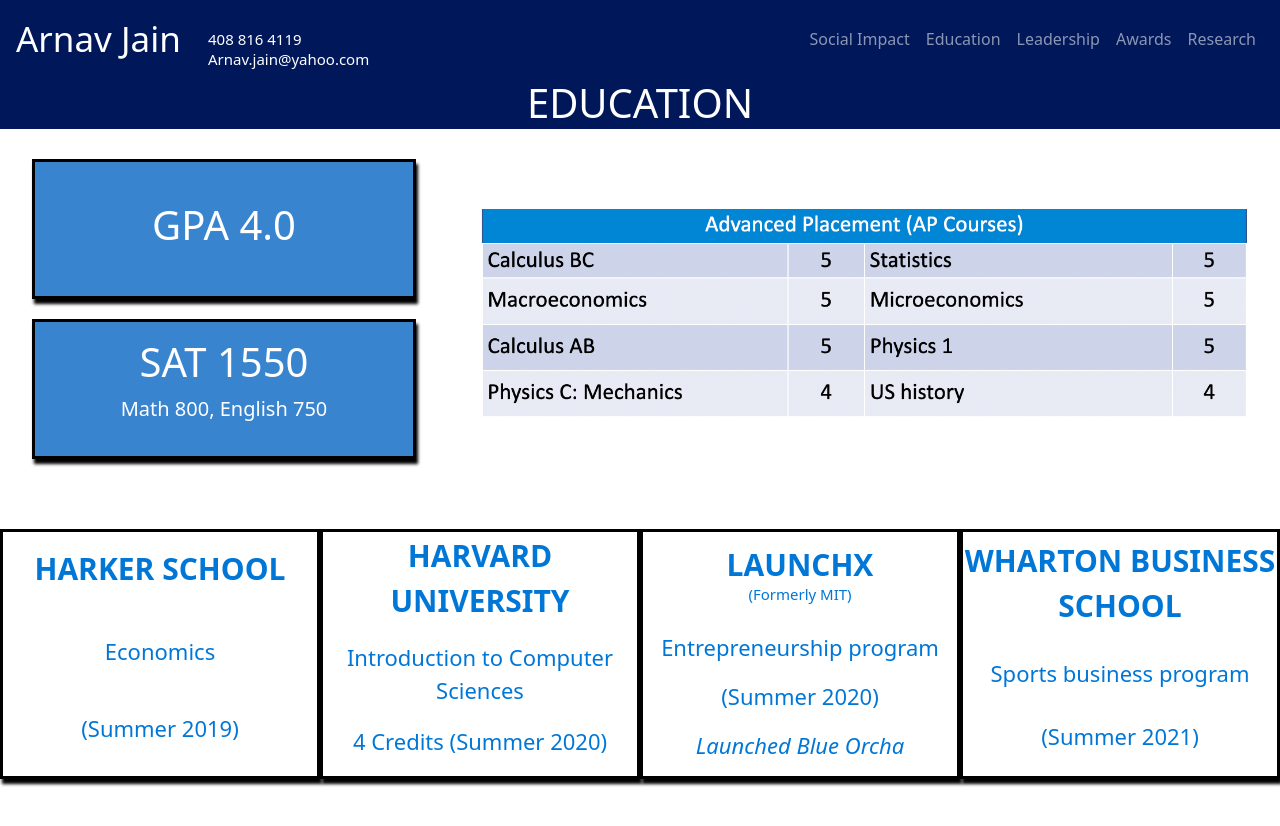
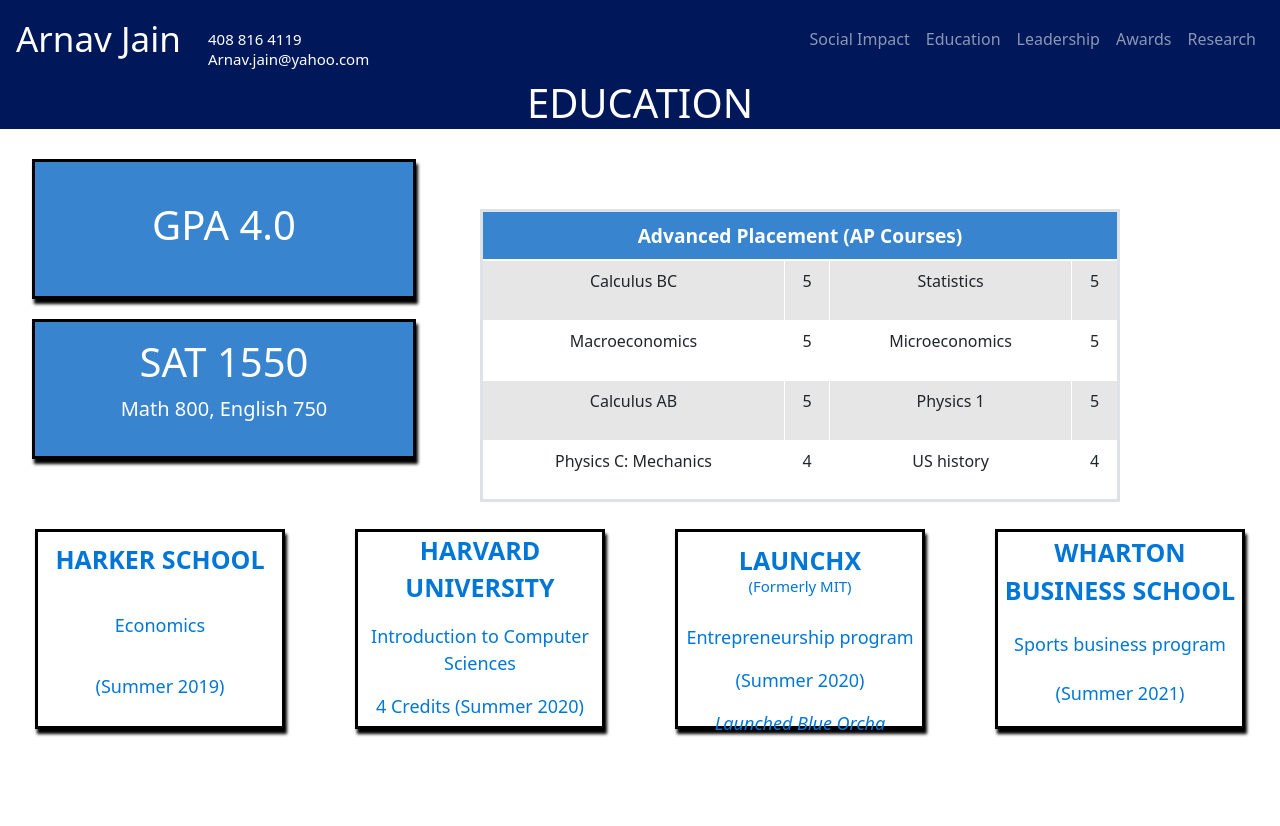
Before and after one commit to rbalonek/arnav-portfolio, a React (Create React App) app: page /education in a window 1280 px wide. Shown: the top 826 px of the page. Built offline with nearby package versions, Linux system fonts and the light colour scheme.

Commit message:
Adjustments

```diff
--- a/src/components/New Components/AcademicAndSummer/AcademicAndSummer.css
+++ b/src/components/New Components/AcademicAndSummer/AcademicAndSummer.css
@@ -1,5 +1,15 @@
 .academic-summer__container {
-  height: 900px;
+  /* height: 900px; */
+  /* height: fit-content;
+  padding-bottom: 20px; */
+  padding-bottom: 250px;
+}
+.new-academic-table-holder {
+  /* position: absolute;
+  top: 0%;
+  right: 20%; */
+  /* position: relative;
+  left: 5%; */
 }
 .academic-summer__banner {
   /* background-color: #4834d4;
@@ -86,7 +96,6 @@
   color: #0077d7;
   height: 250px;
   width: 350px;
-
   text-align: center;
   display: flex;
   flex-direction: column;
@@ -112,14 +121,61 @@
     display: flex;
     justify-content: space-around;
     /* background-color: red; */
-    height: 150px;
+    /* height: 150px; */
     position: relative;
     top: 100px;
   }
   .academic-summer__container {
-    height: 750px;
+    /* height: 750px; */
+  }
+  .academic-summer__bottom__box {
+    background-color: white;
+    color: #0077d7;
+    height: 200px;
+    width: 260px;
+
+    text-align: center;
+    display: flex;
+    flex-direction: column;
+    justify-content: space-around;
+    border: solid black;
+    border-width: medium;
+    box-shadow: 2px 5px 3px 0px #000;
+  }
+  .academic-summer__bottom__box-title {
+    font-size: 20px;
+    position: relative;
+    font-weight: 800;
+  }
+  .academic-summer__bottom__box-text {
+    font-size: 15px;
   }
 }
+
+@media (max-width: 1420px) {
+  .academic-summer__bottom__box {
+    background-color: white;
+    color: #0077d7;
+    height: 200px;
+    width: 250px;
+    text-align: center;
+    display: flex;
+    flex-direction: column;
+    justify-content: space-around;
+    border: solid black;
+    border-width: medium;
+    box-shadow: 2px 5px 3px 0px #000;
+  }
+  .academic-summer__bottom__box-title {
+    font-size: 25px;
+    position: relative;
+    font-weight: 800;
+  }
+  .academic-summer__bottom__box-text {
+    font-size: 18px;
+  }
+}
+
 @media (max-width: 1200px) {
   .academic-summer__bottom__container {
     flex-wrap: wrap;
@@ -130,13 +186,12 @@
     margin: 10px;
   }
   .academic-summer__container {
-    margin-bottom: 250px;
   }
 }
 
 @media (max-width: 768px) {
   .academic-summer__container {
-    height: 1300px;
+    /* height: 1300px; */
   }
   .academic-summer__top__right__container {
     display: flex;
@@ -144,7 +199,7 @@
     align-items: center;
   }
   .academic-img-graph {
-    width: 80vw;
+    /* width: 80vw; */
   }
 
   .academic-summer__top__container {
@@ -163,6 +218,7 @@
     height: 100px;
     width: 200px;
     padding: 10px;
+    margin-bottom: 20px;
   }
   .academic-summer__title {
     font-size: 30px;
@@ -171,7 +227,7 @@
     font-size: 15px;
   }
   .academic-summer__top__right__container {
-    top: 0;
+    /* top: 0px; */
   }
   .academic-summer__bottom__box {
     background-color: white;
@@ -186,6 +242,9 @@
     border: solid black;
     border-width: medium;
     box-shadow: 2px 5px 3px 0px #000;
+    position: relative;
+    top: 100px;
+    margin-bottom: 20px;
   }
   .academic-summer__bottom__box-title {
     font-size: 25px;
@@ -194,11 +253,14 @@
   .academic-summer__bottom__box-text {
     font-size: 15px;
   }
+  .academic-summer__bottom__container {
+    margin-bottom: 20px;
+  }
 }
 
 @media (max-width: 600px) {
   .academic-summer__container {
-    height: 1500px;
+    /* height: 1500px; */
   }
   .academic-summer__bottom__box {
     margin-bottom: 10px;
@@ -221,14 +283,13 @@
 }
 
 @media (max-height: 730px) {
-  .academic-summer__bottom__container {
+  /* .academic-summer__bottom__container {
     display: flex;
     justify-content: space-around;
-    /* background-color: red; */
     height: 150px;
     position: relative;
     top: 40px;
-  }
+  } */
 }
 @media (max-height: 575px) {
   /* .academic-summer__bottom__container {
@@ -238,7 +299,7 @@
     position: relative;
     top: 40px;
   } */
-  .academic-summer__bottom__box {
+  /* .academic-summer__bottom__box {
     background-color: #0077d7;
     color: white;
     height: 150px;
@@ -256,5 +317,5 @@
   }
   .academic-summer__bottom__box-title {
     font-size: small;
-  }
+  } */
 }
--- a/src/components/New Components/AcademicAndSummer/AcademicAndSummer.jsx
+++ b/src/components/New Components/AcademicAndSummer/AcademicAndSummer.jsx
@@ -2,7 +2,8 @@
 import "./AcademicAndSummer.css";
 // import AcademicTable from "./AcademicTable/AcademicTable";
 
-import AcademicImg from "../../../assets/EducationGrid/EdGrid.png";
+// import AcademicImg from "../../../assets/EducationGrid/EdGrid.png";
+import NewAcademicTable from "./NewAcademicTable/NewAcademicTable";
 
 export default function AcademicAndSummer() {
   return (
@@ -23,11 +24,9 @@
         </div>
 
         <div className="academic-summer__top__right__container">
-          <img
-            className="academic-img-graph"
-            src={AcademicImg}
-            alt="academic-grid"
-          />
+          <div className="new-academic-table-holder">
+            <NewAcademicTable />
+          </div>
         </div>
       </div>
 
--- /dev/null
+++ b/src/components/New Components/AcademicAndSummer/NewAcademicTable/NewAcademicTable.css
@@ -0,0 +1,27 @@
+.new-academic-table__container {
+  /* width: 800px; */
+  width: 50vw;
+}
+.table-title {
+  height: 50px;
+  font-size: larger;
+  text-align: center;
+  background-color: #3984cf;
+  color: white;
+  /* display: flex;
+  justify-content: center; */
+  /* font-family: Calibri; */
+}
+td {
+  border: white solid 1px !important;
+  height: 60px;
+}
+.the-table {
+  border: black solid 3px;
+}
+
+@media (max-width: 540px) {
+  .new-academic-table__container {
+    width: 300px;
+  }
+}
--- /dev/null
+++ b/src/components/New Components/AcademicAndSummer/NewAcademicTable/NewAcademicTable.jsx
@@ -0,0 +1,45 @@
+import React from "react";
+import "./NewAcademicTable.css";
+import Table from "react-bootstrap/Table";
+
+export default function NewAcademicTable() {
+  return (
+    <div className="new-academic-table__container">
+      <Table className="the-table" striped bordered>
+        <thead className="table-title">
+          <tr>
+            <th td colSpan="4">
+              Advanced Placement (AP Courses)
+            </th>
+          </tr>
+        </thead>
+        <tbody>
+          <tr>
+            <td colSpan="1">Calculus BC</td>
+            <td colSpan="1">5</td>
+            <td colSpan="1">Statistics</td>
+            <td colSpan="1">5</td>
+          </tr>
+          <tr>
+            <td colSpan="1">Macroeconomics</td>
+            <td colSpan="1">5</td>
+            <td colSpan="1">Microeconomics</td>
+            <td colSpan="1">5</td>
+          </tr>
+          <tr>
+            <td colSpan="1">Calculus AB</td>
+            <td colSpan="1">5</td>
+            <td colSpan="1">Physics 1</td>
+            <td colSpan="1">5</td>
+          </tr>
+          <tr>
+            <td colSpan="1">Physics C: Mechanics</td>
+            <td colSpan="1">4</td>
+            <td colSpan="1">US history</td>
+            <td colSpan="1">4</td>
+          </tr>
+        </tbody>
+      </Table>
+    </div>
+  );
+}
--- a/src/components/New Components/Landing/Landing.css
+++ b/src/components/New Components/Landing/Landing.css
@@ -8,10 +8,12 @@
   position: absolute;
   left: 90%;
   margin-left: -3px;
-  top: 22%;
+  top: 25%;
 }
 .landing__image {
-  height: 80vh;
+  /* height: 80vh; */
+  width: 500px;
+  max-height: 600px;
   position: relative;
   border: solid;
   box-shadow: -3px 5px 3px 0 #0c0c0c;
@@ -284,9 +286,6 @@
 @media (max-width: 350px) {
 }
 
-@media (max-height: 520px) {
-}
-
 @media not all and (min-resolution: 0.001dpcm) {
   @supports (-webkit-appearance: none) and (stroke-color: transparent) {
     @media (max-width: 1122px) {
--- a/src/components/New Components/Leadership/LeadershipOutside/LeadershipOutside.css
+++ b/src/components/New Components/Leadership/LeadershipOutside/LeadershipOutside.css
@@ -4,7 +4,6 @@
   flex-wrap: wrap;
   justify-content: space-around;
   text-align: center;
-  justify-content: space-around;
 }
 .leadership-outside-nav-anchor {
   position: relative;
@@ -125,6 +124,12 @@
   }
 } */
 
+@media (max-width: 1200px) {
+  .leadership-outside__container {
+    justify-content: center;
+  }
+}
+
 @media (max-width: 675px) {
   .leadership-outside__box {
     height: 500px;
--- a/src/components/New Components/SocialImpact/SocialImpactFooter/SocialImpactFooter.css
+++ b/src/components/New Components/SocialImpact/SocialImpactFooter/SocialImpactFooter.css
@@ -3,58 +3,67 @@
   justify-content: space-around;
 }
 .social-impact-footer__text {
-  margin-left: 30px;
-  margin-right: 30px;
+  /* margin-left: 30px;
+  margin-right: 30px; */
   text-align: center;
   color: white;
-  padding-top: 10px;
-  height: 210px;
+  padding: 10px;
+  height: 120px;
+  width: 300px;
   background-color: #0086dc;
   box-shadow: 2px 5px 3px 0 #0c0c0c;
-  padding: 10px;
+  /* padding: 10px; */
   display: flex;
-  justify-content: center;
+  justify-content: space-between;
   align-items: center;
-  font-size: 28px;
-  width: 400px;
+  font-size: 15px;
 }
 
 @media (max-width: 1600px) {
   .social-impact-footer__text {
-    margin-left: 30px;
+    /* margin-left: 30px;
     margin-right: 30px;
     text-align: center;
     color: white;
     padding-top: 10px;
-    /* height: 110px; */
     background-color: #0086dc;
     box-shadow: 2px 5px 3px 0 #0c0c0c;
     padding: 10px;
     display: flex;
     justify-content: center;
     align-items: center;
-    font-size: 22px;
+    font-size: 22px; */
   }
 }
 
-@media (max-width: 1220px) {
+@media (max-width: 1250px) {
   .social-impact-footer__text {
-    padding-left: 20px;
-    padding-right: 20px;
     text-align: center;
     color: white;
-    padding-top: 10px;
-    font-size: 20px;
+    padding: 10px;
+    height: 150px;
+    width: 200px;
+    background-color: #0086dc;
+    box-shadow: 2px 5px 3px 0 #0c0c0c;
+    display: flex;
+    justify-content: space-between;
+    align-items: center;
+    font-size: 12px;
   }
 }
 
-@media (max-width: 990px) {
+@media (max-width: 825px) {
   .social-impact-footer__text {
-    padding-left: 20px;
-    padding-right: 20px;
     text-align: center;
     color: white;
-    padding-top: 10px;
+    padding: 10px;
+    height: 200px;
+    width: 150px;
+    background-color: #0086dc;
+    box-shadow: 2px 5px 3px 0 #0c0c0c;
+    display: flex;
+    justify-content: space-between;
+    align-items: center;
     font-size: 12px;
   }
 }
@@ -73,7 +82,7 @@
     margin-right: 0px;
     text-align: center;
     color: white;
-    height: 50px;
+    height: 80px;
     background-color: #0086dc;
     box-shadow: 2px 5px 3px 0 #0c0c0c;
     padding: 10px;
--- a/src/components/New Components/SocialImpactSlider/SocialImpactSlider.css
+++ b/src/components/New Components/SocialImpactSlider/SocialImpactSlider.css
@@ -23,7 +23,8 @@
 
 @media (max-width: 770px) {
   .social-impact-slider__image {
-    height: 200px;
+    /* height: 500px; */
+    width: 500px;
   }
   .social-impact-slider__carousel-holder {
     /* position: relative;
@@ -44,6 +45,14 @@
     height: 400px;
     object-fit: scale-down;
   }
+  .social-impact-slider__carousel-holder {
+    /* position: relative;
+    top: 70px; */
+    padding-top: 20px;
+    padding-bottom: 20px;
+    position: relative;
+    bottom: 0px;
+  }
 }
 @media (max-height: 655px) {
   .social-impact-slider__carousel {
@@ -51,3 +60,10 @@
     object-fit: scale-down;
   }
 }
+@media (max-width: 525px) {
+  .social-impact-slider__carousel {
+    width: 300px;
+    height: auto;
+    object-fit: scale-down;
+  }
+}
```
Also changed, not shown: src/components/New Components/SocialImpact/SocialImpact.css (+49 -25 lines).
